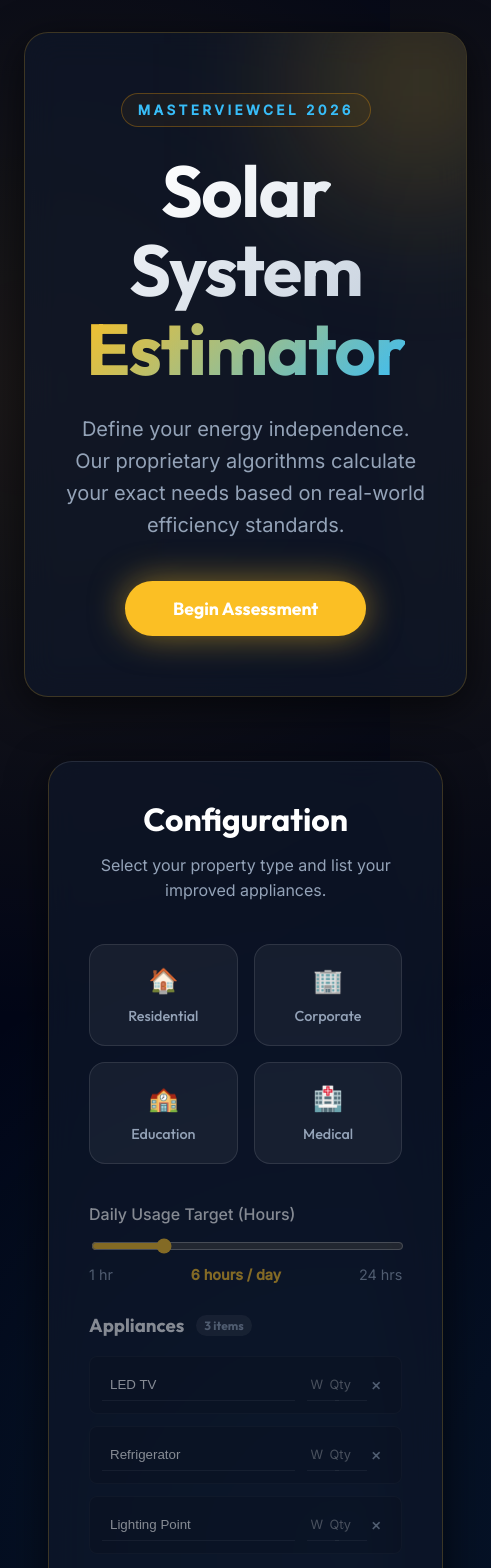
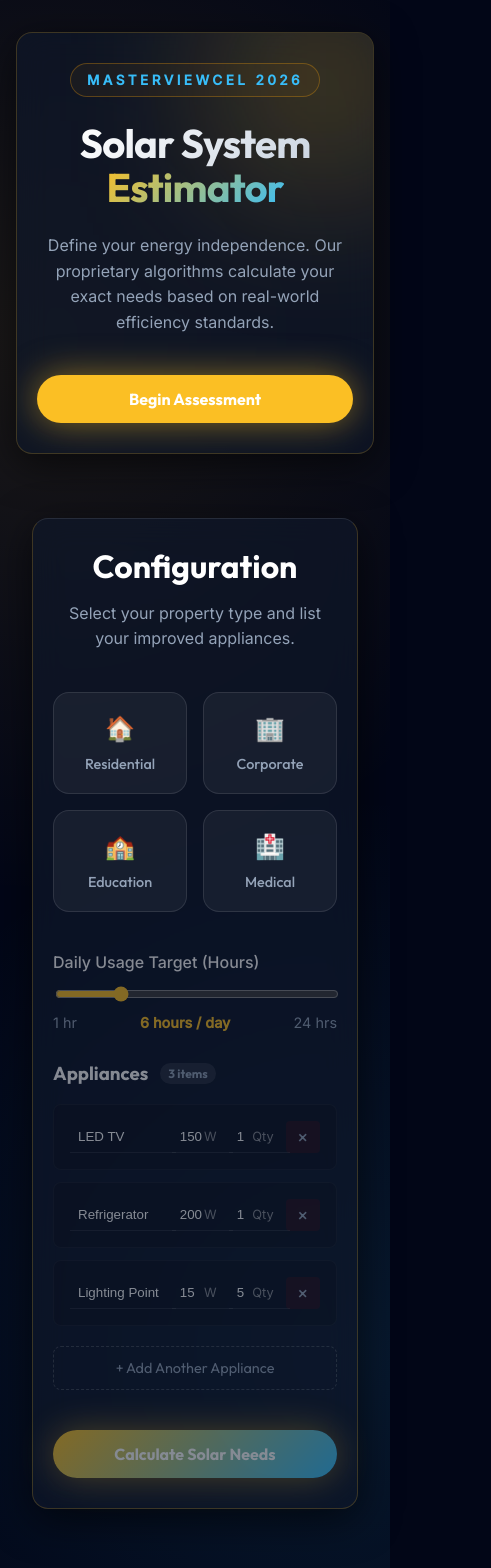
Before and after one commit to NATION-eng/Solar-Estimator, a React (Vite) app: page / in a window 390 px wide. Shown: the top 1568 px of the page, 491 px wide, since content can reach past the window. Built offline with nearby package versions, Linux system fonts and the light colour scheme.

Commit message:
feat: implement responsive design for mobile and tablet devices

```diff
--- a/src/components/AppResult.tsx
+++ b/src/components/AppResult.tsx
@@ -67,6 +67,7 @@ export default function AppResult({ data }: ResultProps) {
     // @ts-ignore
     const finalY = doc.lastAutoTable.finalY + 20;
 
+    // @ts-ignore
     doc.setFillColor(245, 250, 255);
     doc.setDrawColor(0, 240, 255);
     doc.rect(14, finalY, 182, 30, 'FD');
@@ -96,9 +97,8 @@ export default function AppResult({ data }: ResultProps) {
 
   return (
     <section className="animate-float" style={{ animationDuration: '8s' }}>
-      <div className="glass-panel" style={{
+      <div className="glass-panel p-responsive" style={{
         marginTop: '60px',
-        padding: '40px',
         borderRadius: 'var(--radius-lg)',
         border: '1px solid var(--color-primary-glow)'
       }}>
@@ -199,7 +199,9 @@ export default function AppResult({ data }: ResultProps) {
               fontSize: '2.5rem',
               fontWeight: 800,
               color: 'var(--color-accent)',
-              textShadow: '0 0 20px rgba(245, 158, 11, 0.3)'
+              textShadow: '0 0 20px rgba(245, 158, 11, 0.3)',
+              wordWrap: 'break-word',
+              lineHeight: 1.2
             }}>
               {formatCurrency(data.estimatedPriceNaira)}
             </div>
--- a/src/components/Estimator.tsx
+++ b/src/components/Estimator.tsx
@@ -140,8 +140,7 @@ export default function Estimator() {
 
   return (
     <div className="container-wide" style={{ maxWidth: '1000px', margin: '0 auto' }}>
-      <div className="glass-panel" style={{
-        padding: '40px',
+      <div className="glass-panel p-responsive" style={{
         borderRadius: 'var(--radius-lg)',
         borderTop: '1px solid rgba(255,255,255,0.1)'
       }}>
@@ -155,7 +154,7 @@ export default function Estimator() {
         </div>
 
         {/* PROPERTY SELECTOR */}
-        <div style={{ display: 'grid', gridTemplateColumns: 'repeat(auto-fit, minmax(140px, 1fr))', gap: '16px', marginBottom: '40px' }}>
+        <div className="grid-property" style={{ marginBottom: '40px' }}>
           {types.map((t) => (
             <button
               key={t.id}
@@ -219,7 +218,7 @@ export default function Estimator() {
 
           <div style={{ display: 'flex', flexDirection: 'column', gap: '12px' }}>
             {appliances.map((app, index) => (
-              <div key={index} style={{
+              <div key={index} className="appliance-row" style={{
                 display: "grid",
                 gridTemplateColumns: "2fr 1fr 1fr auto",
                 gap: "12px",
@@ -281,6 +280,7 @@ export default function Estimator() {
 
                 <button
                   onClick={() => removeAppliance(index)}
+                  className="remove-btn"
                   style={{
                     color: "var(--color-text-muted)",
                     background: "transparent",
@@ -304,7 +304,8 @@ export default function Estimator() {
                 padding: "12px",
                 width: "100%",
                 borderRadius: "var(--radius-sm)",
-                fontSize: "0.9rem"
+                fontSize: "0.9rem",
+                cursor: 'pointer'
               }}
             >
               + Add Another Appliance
--- a/src/components/Hero.tsx
+++ b/src/components/Hero.tsx
@@ -1,7 +1,6 @@
 export default function Hero() {
   return (
-    <section className="glass-panel" style={{
-      padding: '60px 40px',
+    <section className="glass-panel p-responsive" style={{
       borderRadius: 'var(--radius-lg)',
       textAlign: 'center',
       position: 'relative',
@@ -43,7 +42,8 @@ export default function Hero() {
           fontSize: '4.5rem',
           fontWeight: 700,
           marginBottom: '24px',
-          letterSpacing: '-0.02em'
+          letterSpacing: '-0.02em',
+          lineHeight: '1.1'
         }}>
           <span className="text-gradient">Solar System</span>
           <br />
--- a/src/styles/design-system.css
+++ b/src/styles/design-system.css
@@ -97,3 +97,104 @@
 .animate-float {
   animation: float 6s ease-in-out infinite;
 }
+
+/* ================= MEDIA QUERIES & RESPONSIVE HELPER CLASSES ================= */
+
+/* Small Mobile (<640px) */
+@media (max-width: 640px) {
+  :root {
+      --radius-lg: 16px; /* Smaller radius for mobile */
+  }
+
+  /* Padding adjustments */
+  .pad-section {
+      padding: 30px 20px !important;
+  }
+
+  .container-wide {
+    padding: 0 16px;
+  }
+
+  /* Typography adjustments */
+  h1.hero-title {
+      font-size: 2.5rem !important; /* Smaller hero title */
+      word-wrap: break-word; /* Prevent overflow */
+  }
+
+  p.hero-subtitle {
+     font-size: 1rem !important;
+  }
+
+  .btn-primary {
+      padding: 14px 24px !important;
+      font-size: 1rem !important;
+      width: 100%; /* Full width buttons on mobile */
+      justify-content: center;
+      display: flex;
+  }
+
+  /* Layout Resets */
+  .flex-responsive {
+      flex-direction: column;
+  }
+
+  .grid-responsive {
+    grid-template-columns: 1fr;
+    gap: 16px;
+  }
+
+  /* Estimator Form Specifics */
+  .appliance-row {
+      display: flex;
+      flex-direction: column;
+      gap: 12px;
+      padding: 16px !important;
+  }
+
+  .appliance-row input {
+      width: 100% !important;
+      text-align: left !important;
+  }
+
+  .appliance-row .remove-btn {
+      align-self: flex-end;
+      background: rgba(255, 0, 0, 0.1) !important;
+      padding: 4px 12px !important;
+      border-radius: 4px;
+  }
+}
+
+/* Tablet (640px - 1024px) */
+@media (min-width: 641px) and (max-width: 1024px) {
+  .hero-title {
+      font-size: 3.5rem !important;
+  }
+
+  .pad-section {
+      padding: 40px 30px !important;
+  }
+}
+
+/* Utility to force responsive padding on any element */
+.p-responsive {
+    padding: 60px 40px;
+}
+
+@media (max-width: 640px) {
+    .p-responsive {
+        padding: 30px 20px !important;
+    }
+}
+
+/* Utility for responsive property selector grid */
+.grid-property {
+    display: grid;
+    grid-template-columns: repeat(auto-fit, minmax(140px, 1fr));
+    gap: 16px;
+}
+
+@media (max-width: 480px) {
+    .grid-property {
+        grid-template-columns: 1fr 1fr; /* 2 columns on very small screens */
+    }
+}
```
